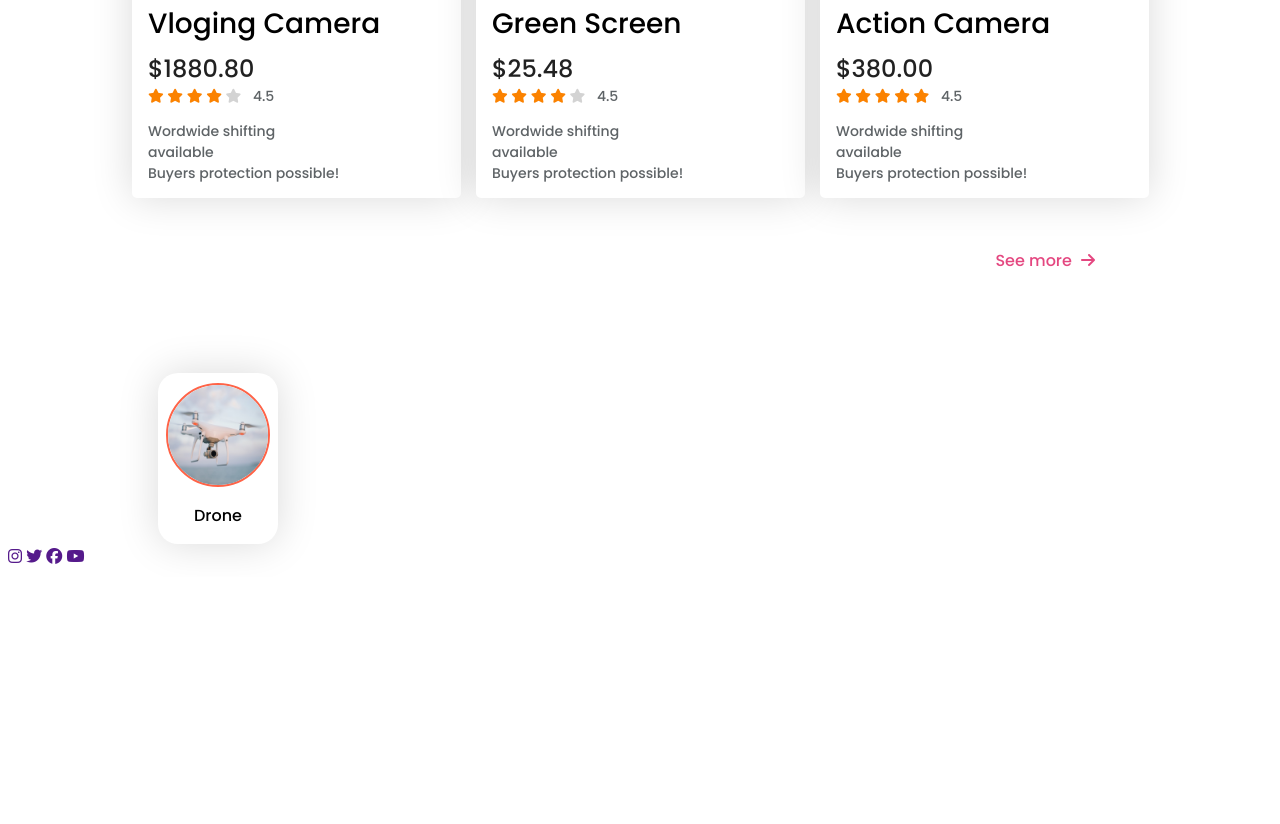
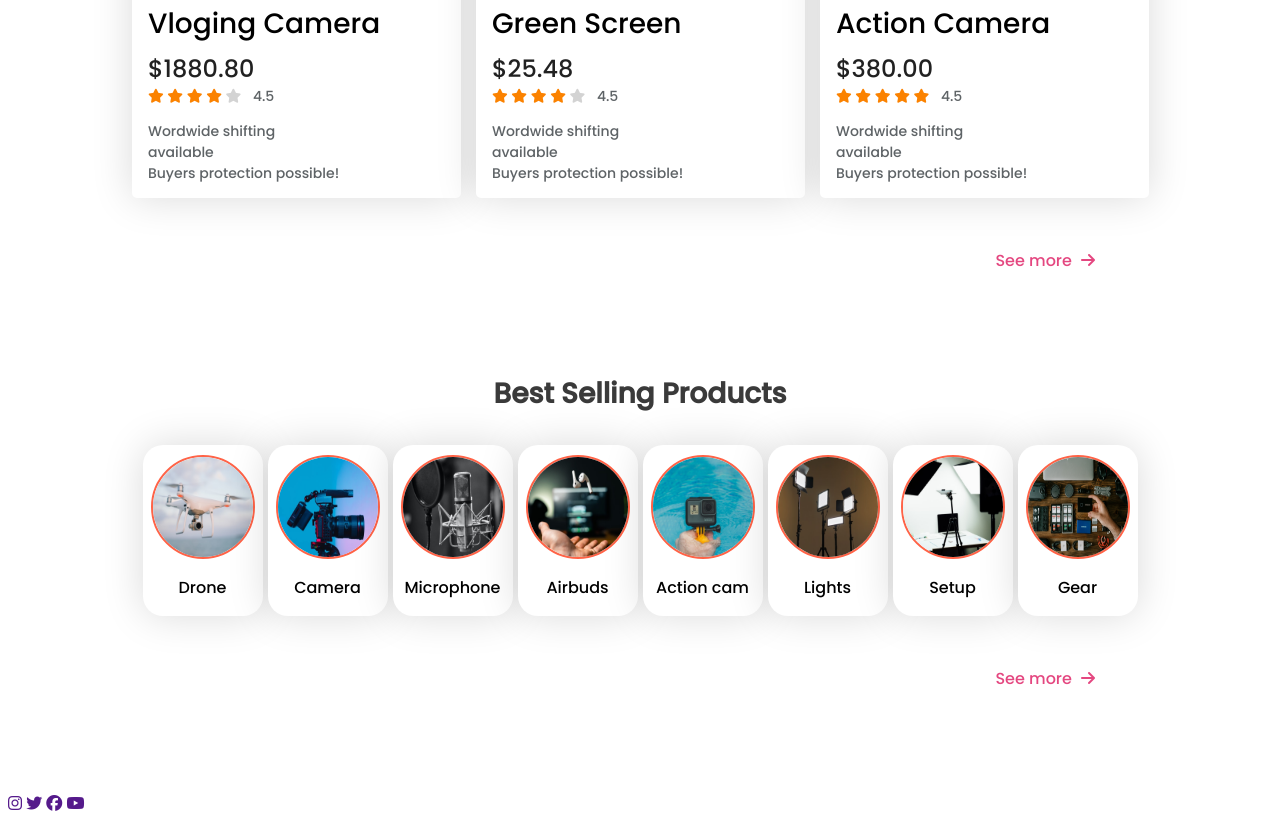
Before and after one commit to m3hrab/influencer-gear, a plain HTML site: page index.html in a window 1280 px wide. Shown: the part 2348-3172 px from the top of the page. Before the commit the page ends 2925 px from the top, so only its background shows below. Drawn offline with Linux system fonts and the light colour scheme.

Commit message:
Added Best Selling products

```diff
--- a/assets/css/style.css
+++ b/assets/css/style.css
@@ -187,9 +187,21 @@ body {
 
 /* bonus section  */
 .best-selling-products-container {
-  margin: 0px 150px;
+  display: flex;
+  flex-direction: column;
+  align-items: center;
 }
 
+.best-selling-products-container .product-title {
+  margin-top: 0px;
+}
+
+.best-selling-products {
+  display: grid;
+  grid-template-columns: repeat(8, 1fr);
+  grid-column-gap: 5px;
+  margin-bottom: 50px;
+}
 .best-selling-product {
   width: 120px;
   display: flex;
--- a/index.html
+++ b/index.html
@@ -300,11 +300,43 @@
       <!-- bonus section  -->
 
       <section class="best-selling-products-container">
+        <h2 class="product-title">Best Selling Products</h2>
         <div class="best-selling-products">
           <div class="best-selling-product">
             <img src="assets/images/drone.png" alt="" />
             <p>Drone</p>
           </div>
+          <div class="best-selling-product">
+            <img src="assets/images/camera2.png" alt="" />
+            <p>Camera</p>
+          </div>
+          <div class="best-selling-product">
+            <img src="assets/images/mic.png" alt="" />
+            <p>Microphone</p>
+          </div>
+          <div class="best-selling-product">
+            <img src="assets/images/airpod.png" alt="" />
+            <p>Airbuds</p>
+          </div>
+          <div class="best-selling-product">
+            <img src="assets/images/action.png" alt="" />
+            <p>Action cam</p>
+          </div>
+          <div class="best-selling-product">
+            <img src="assets/images/lights.png" alt="" />
+            <p>Lights</p>
+          </div>
+          <div class="best-selling-product">
+            <img src="assets/images/setup.png" alt="" />
+            <p>Setup</p>
+          </div>
+          <div class="best-selling-product">
+            <img src="assets/images/gear.png" alt="" />
+            <p>Gear</p>
+          </div>
+        </div>
+        <div class="see-more-btn">
+          <a href="">See more <i class="fas fa-arrow-right"></i></a>
         </div>
       </section>
     </main>
```
